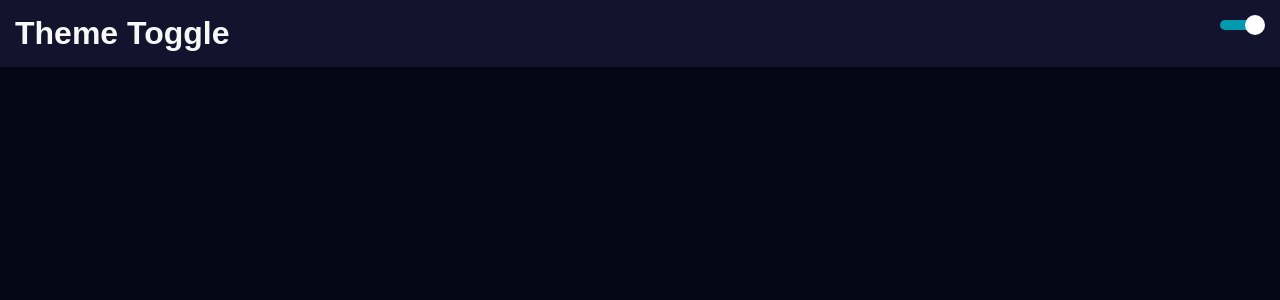
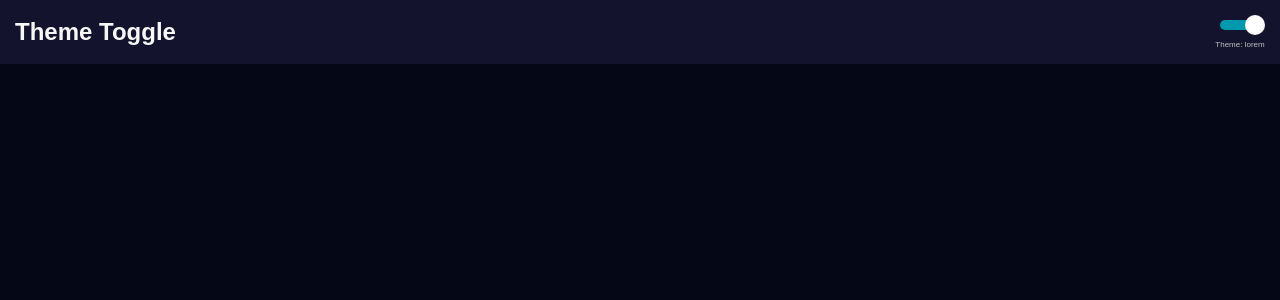
Before and after one commit to martinsju/theme_toggle, a React (Create React App) app: page / in a window 1280 px wide. Shown: the top 300 px of the page. Built offline with nearby package versions, Linux system fonts and the light colour scheme.

Commit message:
style: styled header components

```diff
--- a/src/components/Header/index.tsx
+++ b/src/components/Header/index.tsx
@@ -7,15 +7,36 @@ const Container = styled.div`
 	padding: 15px;
 	display: flex;
 	justify-content: space-between;
+	align-items: center;
+`
+
+const ToggleArea = styled.div`
+	display: flex;
+	flex-direction: column;
+	justify-content: center;
+	align-items: space-between;
+	gap: 5px;
+`
+
+const Title = styled.h1`
+	font-size: 24px;
+`
+
+const Label = styled.label`
+	font-size: 8px;
+	font-weight: 100;
+	color: #bfbfbf;
+	text-align: center;
 `
 
 const Header: React.FC = () => {
-	const [a, setA] = useState()
-
 	return (
 		<Container>
-			<h1>Theme Toggle</h1>
-			<ToggleSwitcher />
+			<Title>Theme Toggle</Title>
+			<ToggleArea>
+				<ToggleSwitcher />
+				<Label>Theme: lorem</Label>
+			</ToggleArea>
 		</Container>
 	)
 }
```
